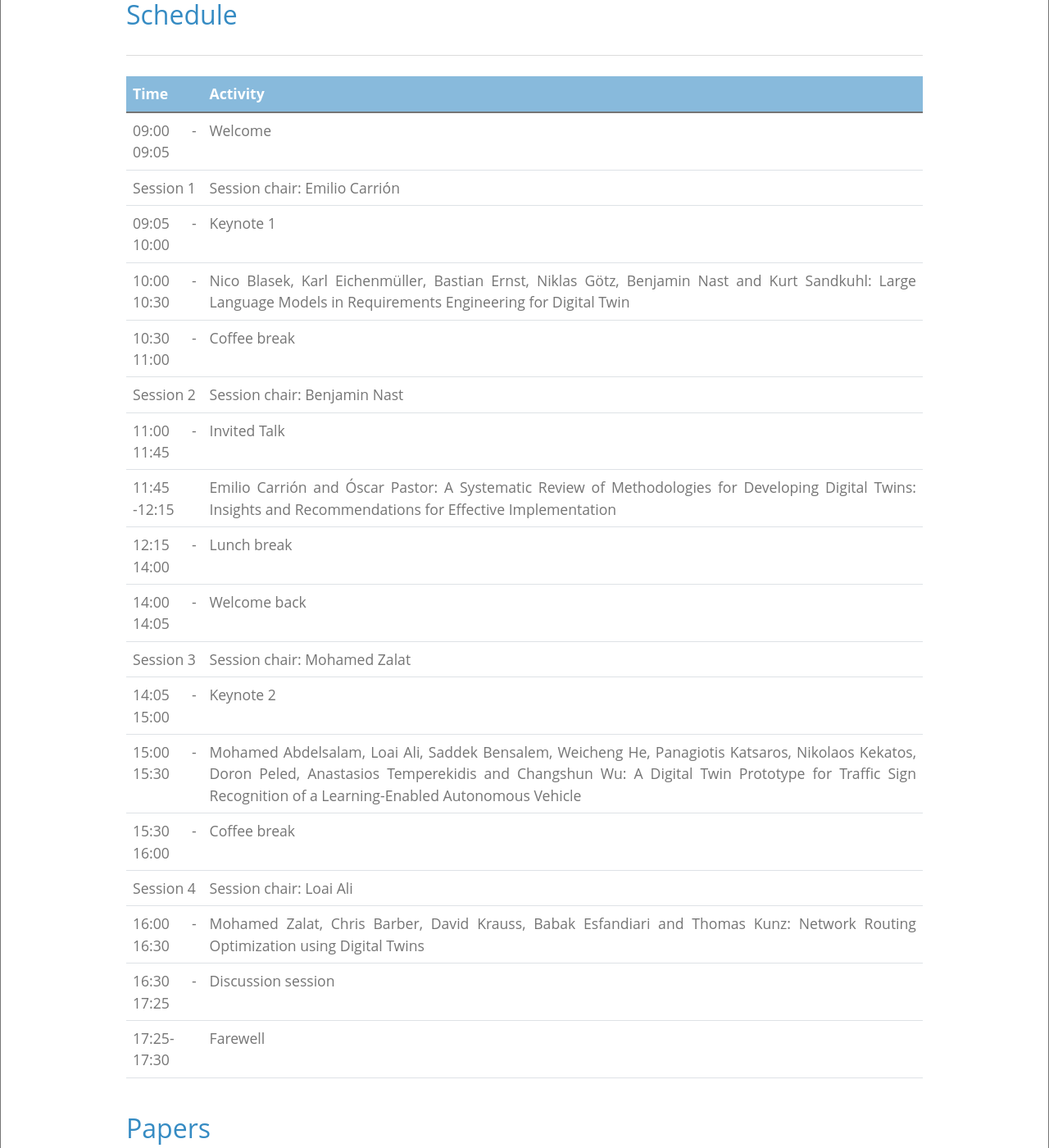
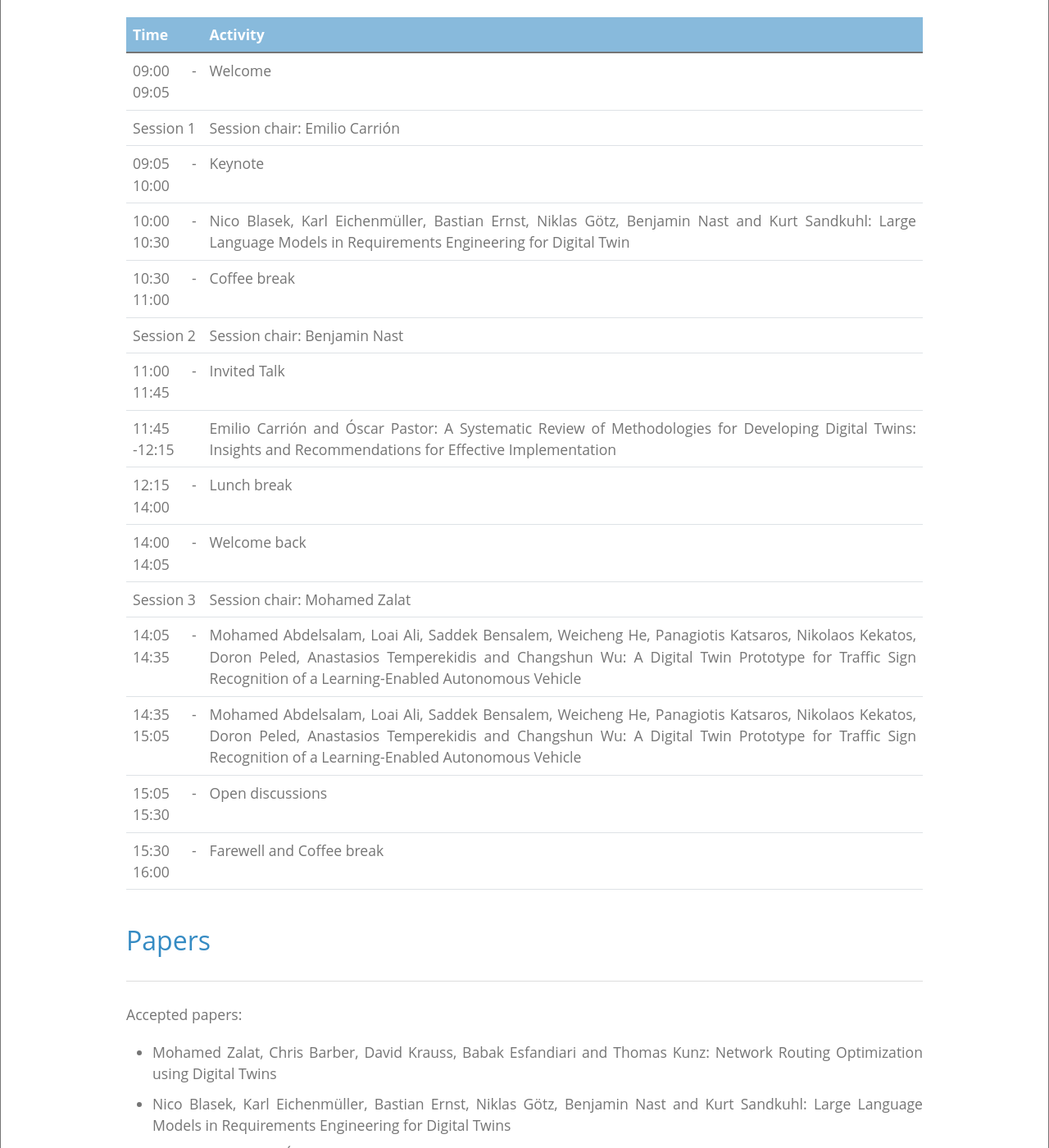
Before and after one commit to thedude81/dtworkshop, a Jekyll site: the page built from index.html, in a window 1280 px wide and 1400 px high, scrolled down 3233 px. Shown: the whole window at 82% size. Built offline with Jekyll 4.4.1, drawn with Linux system fonts in a browser that asks for light colours; some of the changed text lies outside the part shown.

Commit message:
Update index.html

```diff
--- a/index.html
+++ b/index.html
@@ -127,7 +125,7 @@ has_children: true
           </tr>
           <tr>
             <td>09:05 - 10:00</td>
-            <td>Keynote 1</td>
+            <td>Keynote</td>
           </tr>
           <tr>
             <td>10:00 - 10:30</td>
@@ -162,32 +160,20 @@ has_children: true
             <td>Session chair: Mohamed Zalat</td>
           </tr>
           <tr>
-            <td>14:05 - 15:00</td>
-            <td>Keynote 2</td>
-          </tr>
-          <tr>
-            <td>15:00 - 15:30</td>
+            <td>14:05 - 14:35</td>
             <td>Mohamed Abdelsalam, Loai Ali, Saddek Bensalem, Weicheng He, Panagiotis Katsaros, Nikolaos Kekatos, Doron Peled, Anastasios Temperekidis and Changshun Wu: A Digital Twin Prototype for Traffic Sign Recognition of a Learning-Enabled Autonomous Vehicle</td>
           </tr>
           <tr>
-            <td>15:30 - 16:00</td>
-            <td>Coffee break</td>
+            <td>14:35 - 15:05</td>
+            <td>Mohamed Abdelsalam, Loai Ali, Saddek Bensalem, Weicheng He, Panagiotis Katsaros, Nikolaos Kekatos, Doron Peled, Anastasios Temperekidis and Changshun Wu: A Digital Twin Prototype for Traffic Sign Recognition of a Learning-Enabled Autonomous Vehicle</td>
           </tr>
           <tr>
-            <td>Session 4</td>
-            <td>Session chair: Loai Ali</td>
+            <td>15:05 - 15:30</td>
+            <td>Open discussions</td>
           </tr>
           <tr>
-            <td>16:00 - 16:30</td>
-            <td>Mohamed Zalat, Chris Barber, David Krauss, Babak Esfandiari and Thomas Kunz: Network Routing Optimization using Digital Twins</td>
-          </tr>
-          <tr>
-            <td>16:30 - 17:25</td>
-            <td>Discussion session</td>
-          </tr>
-          <tr>
-            <td>17:25-17:30</td>
-            <td>Farewell</td>
+            <td>15:30 - 16:00</td>
+            <td>Farewell and Coffee break</td>
           </tr>
         </tbody>
       </table>
```
Also changed, not shown: other parts of index.html (+1 -3 lines).
